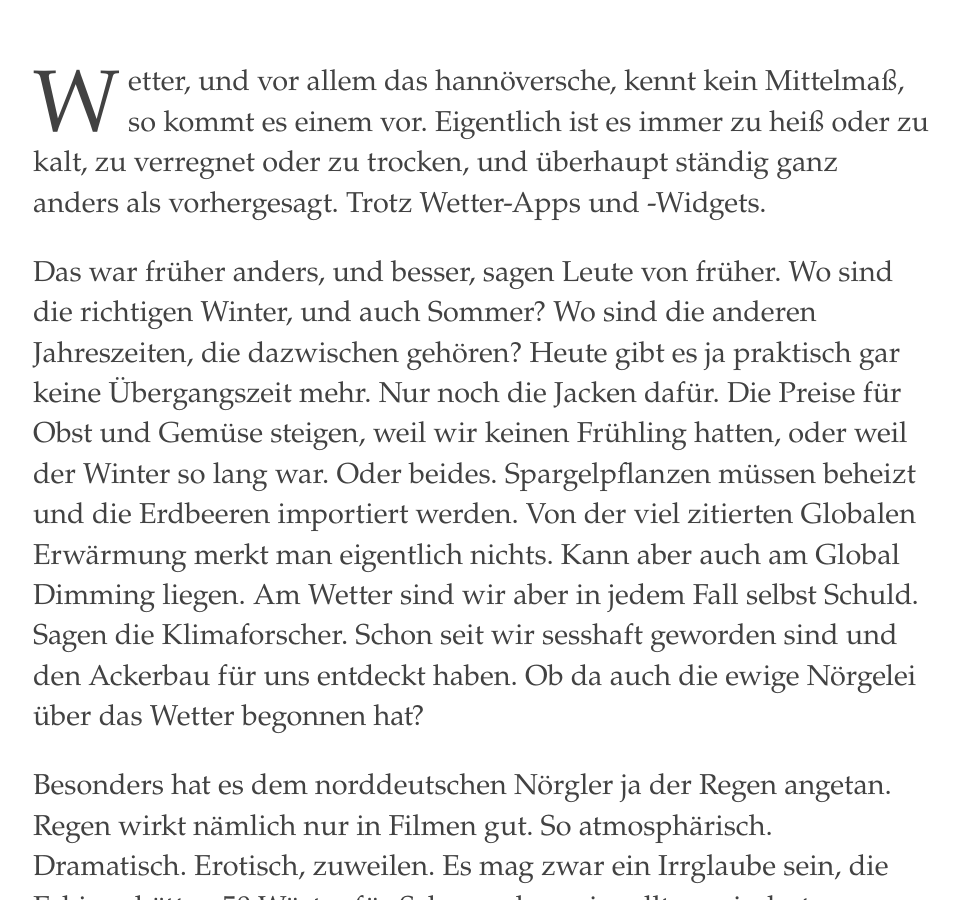
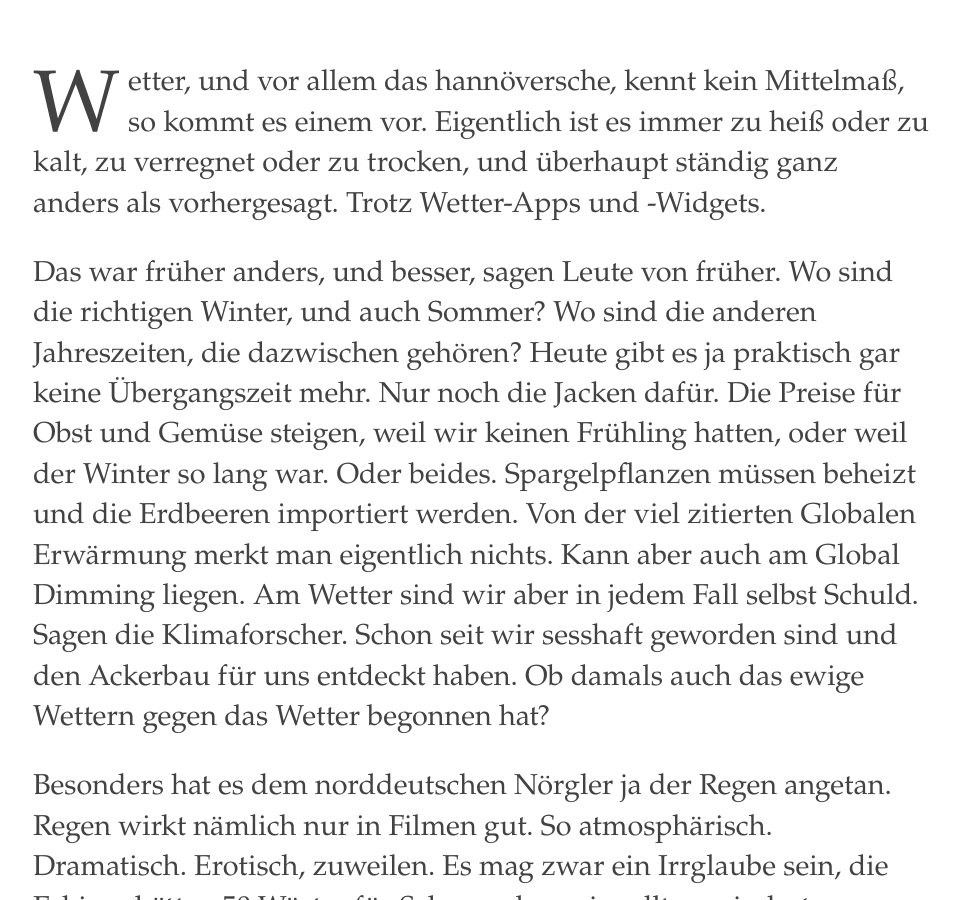
Before and after one commit to marc2o/marc2o.github.io, a Jekyll site: the page built from _posts/2015-09-16-50-Woerter-fuer-Regen.md, in a window 1280 px wide and 900 px high, scrolled down 1198 px. Shown: the whole window, without its empty margins (159-1117 px from the left). Built offline with Jekyll 4.4.1, drawn with Linux system fonts in a browser that asks for light colours.

Commit message:
Update 2015-09-16-50-Woerter-fuer-Regen.md

```diff
--- a/_posts/2015-09-16-50-Woerter-fuer-Regen.md
+++ b/_posts/2015-09-16-50-Woerter-fuer-Regen.md
@@ -16,7 +16,7 @@ Das Wetter ist ein beliebtes Gesprächsthema. Jeder kann etwas dazu sagen. Das W
 
 Wetter, und vor allem das hannöversche, kennt kein Mittelmaß, so kommt es einem vor. Eigentlich ist es immer zu heiß oder zu kalt, zu verregnet oder zu trocken, und überhaupt ständig ganz anders als vorhergesagt. Trotz Wetter-Apps und -Widgets.
 
-Das war früher anders, und besser, sagen Leute von früher. Wo sind die richtigen Winter, und auch Sommer? Wo sind die anderen Jahreszeiten, die dazwischen gehören? Heute gibt es ja praktisch gar keine Übergangszeit mehr. Nur noch die Jacken dafür. Die Preise für Obst und Gemüse steigen, weil wir keinen Frühling hatten, oder weil der Winter so lang war. Oder beides. Spargelpflanzen müssen beheizt und die Erdbeeren importiert werden. Von der viel zitierten Globalen Erwärmung merkt man eigentlich nichts. Kann aber auch am Global Dimming liegen. Am Wetter sind wir aber in jedem Fall selbst Schuld. Sagen die Klimaforscher. Schon seit wir sesshaft geworden sind und den Ackerbau für uns entdeckt haben. Ob da auch die ewige Nörgelei über das Wetter begonnen hat?
+Das war früher anders, und besser, sagen Leute von früher. Wo sind die richtigen Winter, und auch Sommer? Wo sind die anderen Jahreszeiten, die dazwischen gehören? Heute gibt es ja praktisch gar keine Übergangszeit mehr. Nur noch die Jacken dafür. Die Preise für Obst und Gemüse steigen, weil wir keinen Frühling hatten, oder weil der Winter so lang war. Oder beides. Spargelpflanzen müssen beheizt und die Erdbeeren importiert werden. Von der viel zitierten Globalen Erwärmung merkt man eigentlich nichts. Kann aber auch am Global Dimming liegen. Am Wetter sind wir aber in jedem Fall selbst Schuld. Sagen die Klimaforscher. Schon seit wir sesshaft geworden sind und den Ackerbau für uns entdeckt haben. Ob damals auch das ewige Wettern gegen das Wetter begonnen hat?
 
 Besonders hat es dem norddeutschen Nörgler ja der Regen angetan. Regen wirkt nämlich nur in Filmen gut. So atmosphärisch. Dramatisch. Erotisch, zuweilen. Es mag zwar ein Irrglaube sein, die Eskimo hätten 50 Wörter für Schnee, aber wir sollten mindestens so viele Begriffe für Regen haben, die dieses Wetterphänomen angemessen in allen seinen Variationen nach Tropfengröße, Intensität, Jahreszeit und Temperatur beschreiben. Schließlich ist Regen unser gefühlt häufigstes Wetter.
 
```
